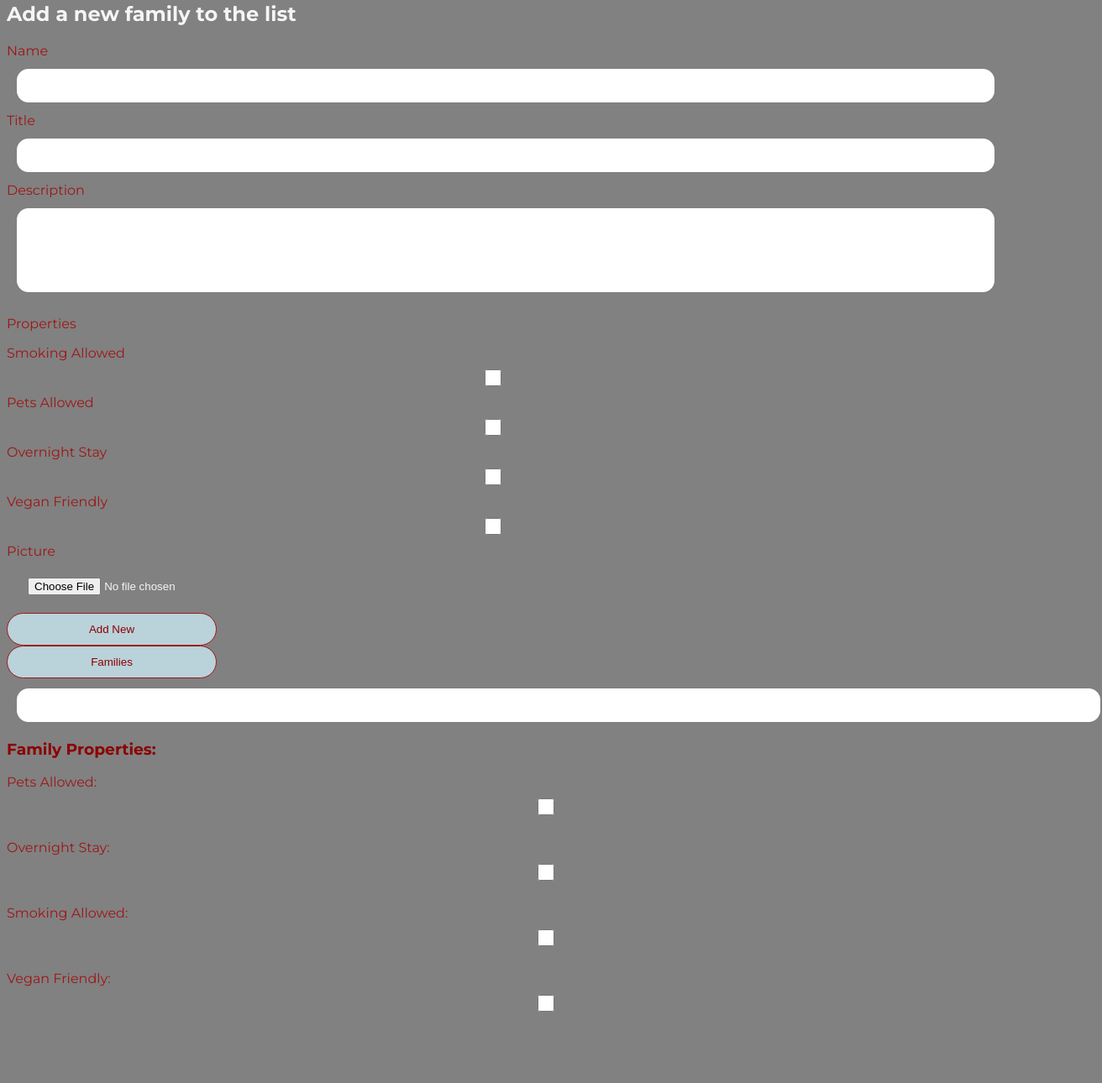
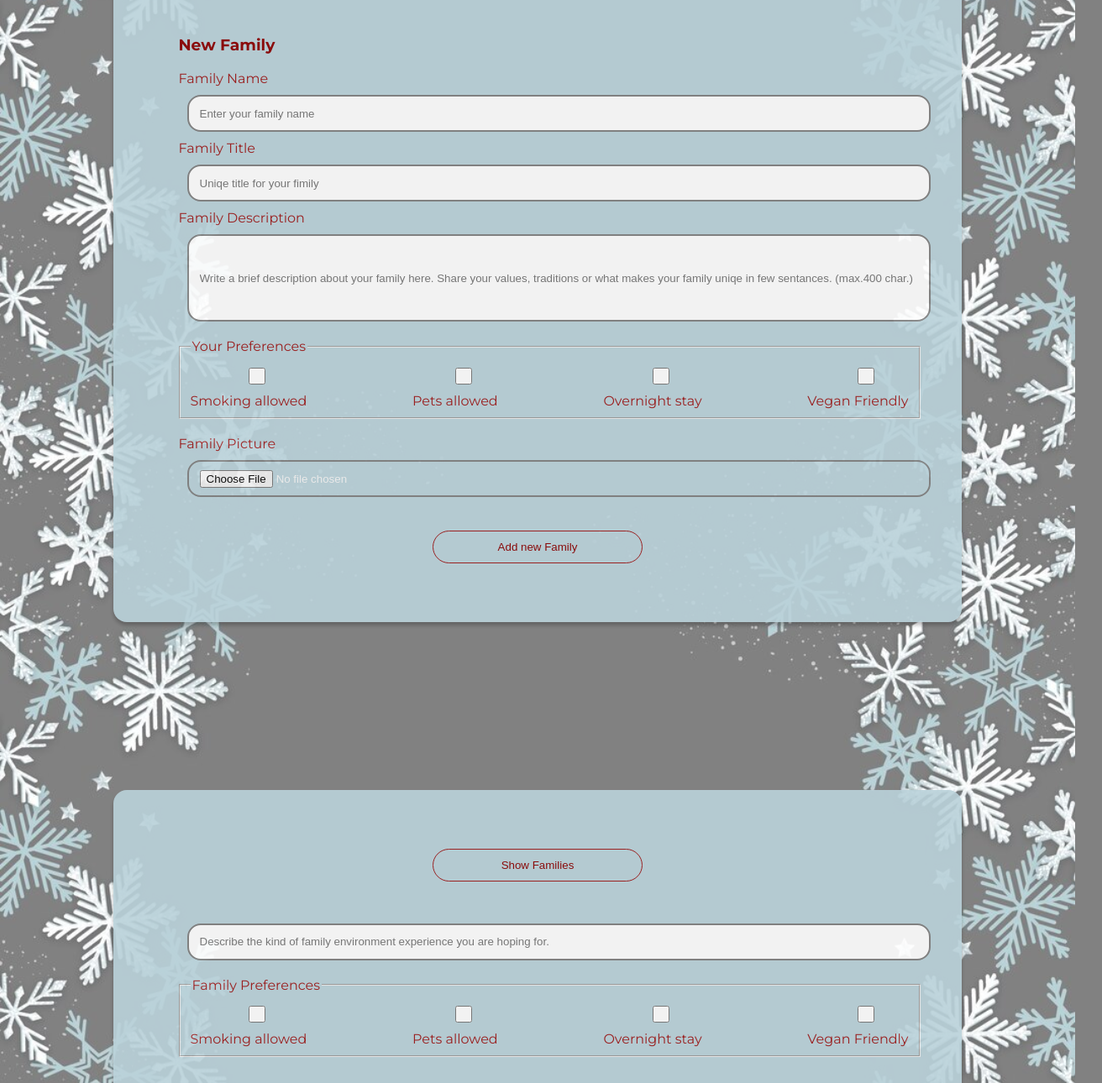
Before and after one commit to NotEple/prosjektuke, a website: page frontend/pages/admin-panel.html in a window 1280 px wide. Shown: the part 250-1540 px from the top of the page at 84% size, 1312 px wide, since content can reach past the window. Before the commit the page ends 1492 px from the top, so only its background shows below. Drawn offline with Linux system fonts and the light colour scheme; a web font is replaced by a local one.

Commit message:
admin panel styling

```diff
--- a/frontend/css/style.css
+++ b/frontend/css/style.css
@@ -20,7 +20,8 @@ body {
 }
 
 #individual-form,
-#family-form {
+#family-form,
+#admin-page {
   background-image: url("../images/bg-individual.jpg");
   background-repeat: repeat-y;
   display: flex;
@@ -77,9 +78,15 @@ a {
 }
 
 h1,
+h2,
 h3,
 a {
   color: var(--dark-red);
+}
+
+h2 {
+  font-family: var(--festive-font);
+  font-size: 3rem;
 }
 
 #last-line {
@@ -89,7 +96,8 @@ a {
 
 #family-container,
 #search-container,
-#family-info-container {
+#family-info-container,
+#admin-container {
   display: flex;
   background-color: var(--cold-blue);
   opacity: 90%;
@@ -127,11 +135,11 @@ textarea {
   border-radius: 16px;
 }
 
-fieldset {
-  width: 100%
-}
 
-form {
+
+
+form,
+.form-model {
   width: 90%;
 }
 
@@ -164,7 +172,7 @@ button:hover {
 
 }
 
-fieldset {
+.checkbox-group {
   display: flex;
   flex-direction: row;
   justify-content: space-between;
@@ -172,7 +180,8 @@ fieldset {
   align-content: flex-start;
   row-gap: 20px;
   flex-wrap: wrap;
-
+  width: 100%;
+  margin: 20px 0;
 }
 
 checkbox {
@@ -189,7 +198,9 @@ checkbox {
 }
 
 #submit-btn,
-#search-btn {
+#search-btn,
+#add-btn,
+#families-btn {
 
   margin: 40px auto;
 }
--- a/frontend/pages/admin-panel.html
+++ b/frontend/pages/admin-panel.html
@@ -27,74 +27,88 @@
     <script src="../js/admin.js" defer></script>
     <title>Admin Panel</title>
   </head>
+
   <body id="admin-page">
-    <main id="admin-container">
-      <h1>Welcome to the admin panel</h1>
+    <div id="admin-container">
+      <h2>Welcome to the admin panel</h2>
 
-      <form style="display: flex; flex-direction: column" id="new-family-form">
-        <h2>Add a new family to the list</h2>
+      <form id="new-family-form">
+        <h3>New Family</h3>
 
-        <div class="new-family-container">
-          <label for="name">Name </label>
-          <input id="name" type="text" name="name" minlength="5" required />
-        </div>
+        <label for="name">Family Name </label>
+        <input
+          id="name"
+          type="text"
+          name="name"
+          minlength="5"
+          placeholder="Enter your family name"
+          required
+        />
 
-        <div class="new-family-container">
-          <label for="title">Title </label>
-          <input id="title" type="text" name="title" minlength="5" required />
-        </div>
+        <label for="title">Family Title </label>
+        <input
+          id="title"
+          type="text"
+          name="title"
+          minlength="5"
+          placeholder="Uniqe title for your fimily"
+          required
+        />
 
-        <div class="new-family-container">
-          <label for="description">Description </label>
+        <label for="description">Family Description</label>
         <input
           id="description"
           type="text"
           name="description"
           minlength="40"
+          placeholder="Write a brief description about your family here. Share your values, traditions or what makes your family uniqe in few sentances. (max.400 char.)"
           required
         />
-        </div>
-
-        <p style="color: #9d1717">Properties</p>
-        <div class="new-family-properties">
-          <label for="smokingAllowed">Smoking Allowed </label>
-          <input
-            class="properties"
+        <fieldset class="checkbox-group">
+          <legend>Your Preferences</legend>
+          <label
+            ><input
               type="checkbox"
               name="smokingAllowed"
               value="smokingAllowed"
             />
+            Smoking allowed</label
+          >
 
-          <label for="petsAllowed">Pets Allowed </label>
-          <input
-            class="properties"
+          <label
+            ><input type="checkbox" name="petsAllowed" value="petsAllowed" />
+            Pets allowed</label
+          >
+
+          <label
+            ><input
               type="checkbox"
-            name="petsAllowed"
-            value="petsAllowed"
-          />
-
-          <label for="overnightStay">Overnight Stay </label>
-          <input
-            class="properties"
-            type="checkbox"
-            name="overnightStay"
+              nname="overnightStay"
               value="overnightStay"
             />
+            Overnight stay</label
+          >
 
-          <label for="veganFriendly">Vegan Friendly </label>
-          <input
-            class="properties"
+          <label
+            ><input
               type="checkbox"
               name="veganFriendly"
               value="veganFriendly"
             />
+            Vegan Friendly
+          </label>
+        </fieldset>
+
+        <label for="picture">Family Picture </label>
+        <input id="picture" name="picture" type="file" accept="image/*" />
+
+        <button id="add-btn" type="submit">Add new Family</button>
+      </form>
     </div>
-        <label for="picture">Picture </label>
-        <input id="picture" name="picture" type="file" accept="image/*" />
-        <button id="submitBtn" type="submit">Add New</button>
-      </form>
-      <div id="families"></div>
-      <button onclick="getFamilies();">Families</button>
+
+    <div id="search-container">
+      <button id="families-btn" onclick="getFamilies();">Show Families</button>
+
       <diolog id="edit-family" hidden>
         <h2>Edit Family</h2>
         <form id="edit-family-form">
@@ -166,40 +180,57 @@
           <button type="submit">Save</button>
         </form>
       </diolog>
-      <input id="search" />
-      <h3>Family Properties:</h3>
-      <label for="petsAllowed">Pets Allowed:</label>
+      <div class="form-model">
         <input
+          id="search"
+          placeholder="Describe the kind of family environment experience you are hoping for."
+        />
+
+        <fieldset class="checkbox-group">
+          <legend>Family Preferences</legend>
+          <label
+            ><input
+              class="filter-family-properties"
+              type="checkbox"
+              id="filterSmokingAllowed"
+              name="smokingAllowed"
+            />
+            Smoking allowed</label
+          >
+
+          <label
+            ><input
               class="filter-family-properties"
               type="checkbox"
               id="filterPetsAllowed"
               name="petsAllowed"
-      /><br />
+            />
+            Pets allowed</label
+          >
 
-      <label for="overnightStay">Overnight Stay:</label>
-      <input
+          <label
+            ><input
               class="filter-family-properties"
               type="checkbox"
               id="filterOvernightStay"
               name="overnightStay"
-      /><br />
+            />
+            Overnight stay</label
+          >
 
-      <label for="smokingAllowed">Smoking Allowed:</label>
-      <input
-        class="filter-family-properties"
-        type="checkbox"
-        id="filterSmokingAllowed"
-        name="smokingAllowed"
-      /><br />
-
-      <label for="veganFriendly">Vegan Friendly:</label>
-      <input
+          <label
+            ><input
               class="filter-family-properties"
               type="checkbox"
               id="filterVeganFriendly"
               name="veganFriendly"
-      /><br />
+            />
+            Vegan Friendly
+          </label>
+        </fieldset>
+      </div>
+
       <div id="search-results"></div>
-    </main>
+    </div>
   </body>
 </html>
```
Lines whose indentation alone changed are shown as unchanged.
